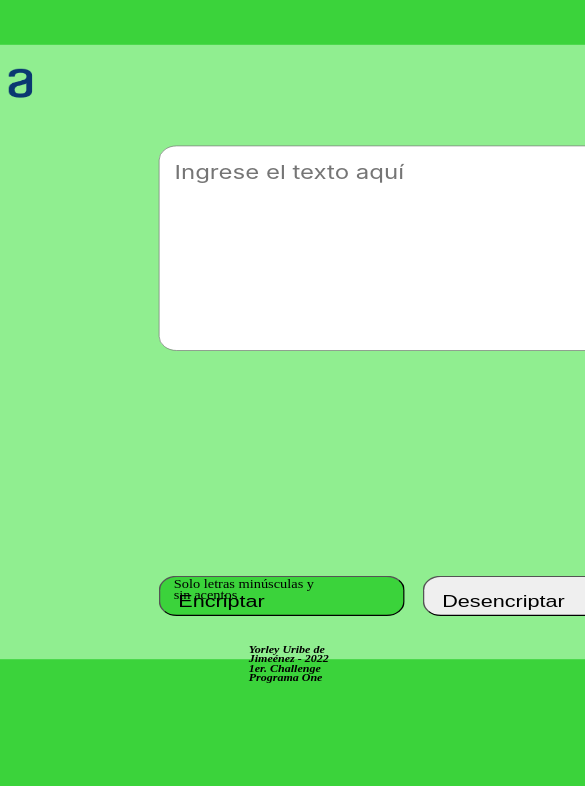
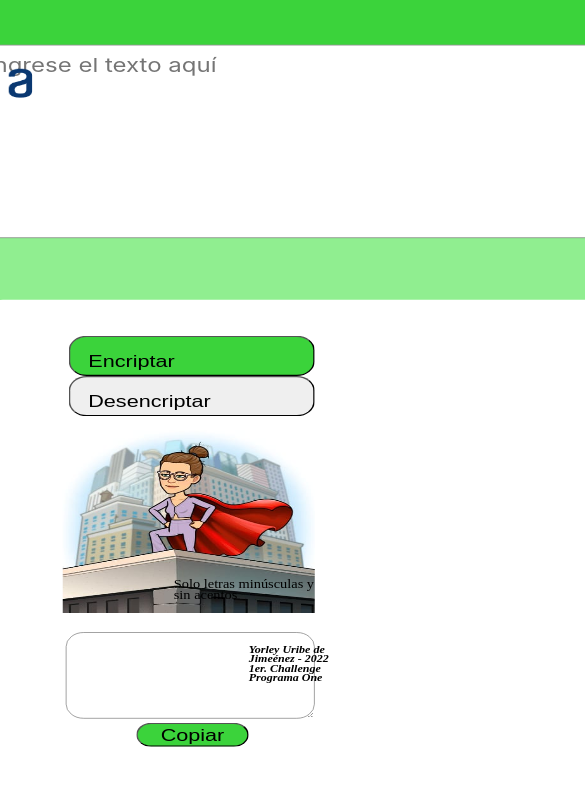
Before and after one commit to yor-jimenez/encriptadortext, a plain HTML site: page index.html in a window 390 px wide. Shown: the top 786 px of the page, 585 px wide, since content can reach past the window. Drawn offline with Linux system fonts and the light colour scheme.

Commit message:
agregar mediaquery

```diff
--- a/style.css
+++ b/style.css
@@ -153,3 +153,73 @@ footer{
     font-style: italic;
     font-weight: bold;
 }
+
+@media screen and (max-width:480px){
+    /* h1{
+        text-align: center;
+    }
+    nav{
+        position: static;
+    } */
+    #caja {
+        display: inline-block;
+        width: auto;
+    }
+    .logoImagen{
+        display: block;
+        top:-20px;
+    }
+    #input-texto {
+        /* width: auto; */
+        display: inline-block;
+        font-family: 'Inter';
+        font-style: normal;
+        position: static;
+        width: auto;
+        padding: 10px;
+        /* font-weight: 400;
+        font-size: 32px;
+        line-height: 150%; */
+    }
+    .botones{
+        margin-top: -400px;
+        margin-left: -120px;
+        display: inline-block;
+        height: auto;
+        width: 100%;
+    }
+
+    .cajaderecha{
+        display: block;
+        font-family: 'Inter';
+        font-style: normal;
+        position: static;
+        width: auto;
+        padding: 10px;
+        margin-top: 100px;
+    }
+
+    .muneco{
+        display: block;
+        margin-top: 360px;
+        margin-left: 80px;
+    }
+
+    #mensaje{
+        display: block;
+        margin-top: 360px;
+        margin-left: 80px;
+    }
+    .copiar{
+        display: block;
+        margin-top: 360px;
+        margin-left: 80px;
+    }
+
+    /* #caja, #imagen, .logoImagen, #input-texto, .botones, .encriptar, .desencriptar, .cajaderecha, #muneco, .copiar, .sugerencia, .copyright{
+        width: auto;
+    } */
+    /* .muneco{
+        width: 100%;
+    } */
+}
```
